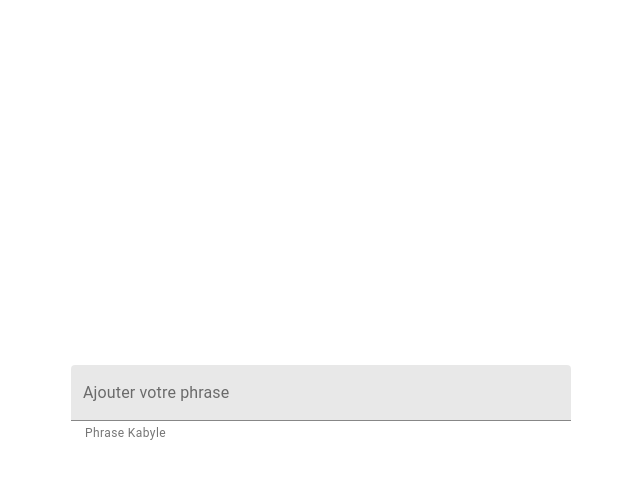
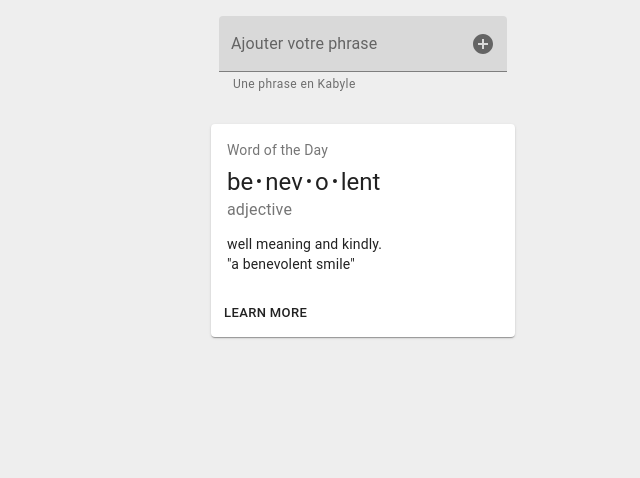
Before and after one commit to anzart/react-materialui, a React (Create React App) app: page / in a window 1280 px wide. Shown: the top 478 px of the page, without its empty margins (277-917 px from the left). Built offline with nearby package versions, Linux system fonts and the light colour scheme.

Commit message:
Add <SimpleCard> component

```diff
--- a/src/App.js
+++ b/src/App.js
@@ -1,16 +1,20 @@
 import React from "react";
 import { makeStyles } from "@material-ui/core/styles";
 import TextField from "@material-ui/core/TextField";
+import InputAdornment from "@material-ui/core/InputAdornment";
+import IconButton from "@material-ui/core/IconButton";
+import { AddCircle } from "@material-ui/icons";
+import SimpleCard from "./Card";
 
 const useStyles = makeStyles((theme) => ({
   container: {
+    maxWidth: 500,
     display: "flex",
-    flexWrap: "wrap"
+    flexFlow: "column wrap"
   },
   textField: {
     marginLeft: theme.spacing(1),
-    marginRight: theme.spacing(1),
-    width: 500
+    marginRight: theme.spacing(1)
   }
 }));
 
@@ -25,20 +29,31 @@ export default function FilledTextFields() {
   };
 
   return (
+    <>
       <form className={classes.container} noValidate autoComplete="off">
         <TextField
           id="filled-textarea"
           label="Ajouter votre phrase"
           placeholder="Phrase..."
-        multiline
           className={classes.textField}
           value={values.phrase}
           onChange={handleChange("phrase")}
           margin="normal"
           variant="filled"
-        helperText="Phrase Kabyle"
+          helperText="Une phrase en Kabyle"
+          InputProps={{
+            endAdornment: (
+              <InputAdornment position="end">
+                <IconButton className={classes.content} edge="end" aria-label="Toggle password visibility">
+                  <AddCircle className={classes.icon} />
+                </IconButton>
+              </InputAdornment>
+            )
+          }}
         />
+      </form>
       <h1>{values.phrase}</h1>
-    </form>
+      <SimpleCard />
+    </>
   );
 }
--- /dev/null
+++ b/src/Card.js
@@ -0,0 +1,59 @@
+import React from "react";
+import { makeStyles } from "@material-ui/core/styles";
+import Card from "@material-ui/core/Card";
+import CardActions from "@material-ui/core/CardActions";
+import CardContent from "@material-ui/core/CardContent";
+import Button from "@material-ui/core/Button";
+import Typography from "@material-ui/core/Typography";
+
+const useStyles = makeStyles({
+  card: {
+    minWidth: 275
+  },
+  bullet: {
+    display: "inline-block",
+    margin: "0 2px",
+    transform: "scale(0.8)"
+  },
+  title: {
+    fontSize: 14
+  },
+  pos: {
+    marginBottom: 12
+  }
+});
+
+function SimpleCard() {
+  const classes = useStyles();
+  const bull = <span className={classes.bullet}>•</span>;
+
+  return (
+    <Card className={classes.card}>
+      <CardContent>
+        <Typography className={classes.title} color="textSecondary" gutterBottom>
+          Word of the Day
+        </Typography>
+        <Typography variant="h5" component="h2">
+          be
+          {bull}
+          nev
+          {bull}o{bull}
+          lent
+        </Typography>
+        <Typography className={classes.pos} color="textSecondary">
+          adjective
+        </Typography>
+        <Typography variant="body2" component="p">
+          well meaning and kindly.
+          <br />
+          {'"a benevolent smile"'}
+        </Typography>
+      </CardContent>
+      <CardActions>
+        <Button size="small">Learn More</Button>
+      </CardActions>
+    </Card>
+  );
+}
+
+export default SimpleCard;
--- a/src/index.css
+++ b/src/index.css
@@ -1,13 +1,13 @@
 body {
-  margin: 0;
+  margin: 0 auto;
   font-family: -apple-system, BlinkMacSystemFont, "Segoe UI", "Roboto", "Oxygen", "Ubuntu", "Cantarell",
     "Fira Sans", "Droid Sans", "Helvetica Neue", sans-serif;
   -webkit-font-smoothing: antialiased;
   -moz-osx-font-smoothing: grayscale;
+  max-width: 960px;
+  background: rgb(238, 238, 238);
   display: flex;
   justify-content: center;
-  align-items: center;
-  height: 100vh;
 }
 
 code {
@@ -37,7 +37,3 @@ code {
 ::-webkit-scrollbar-thumb:hover {
   background: rgba(0, 0, 0, 0.5);
 }
-
-.wrapper {
-  width: 600px;
-}
```
Lines whose indentation alone changed are shown as unchanged.
